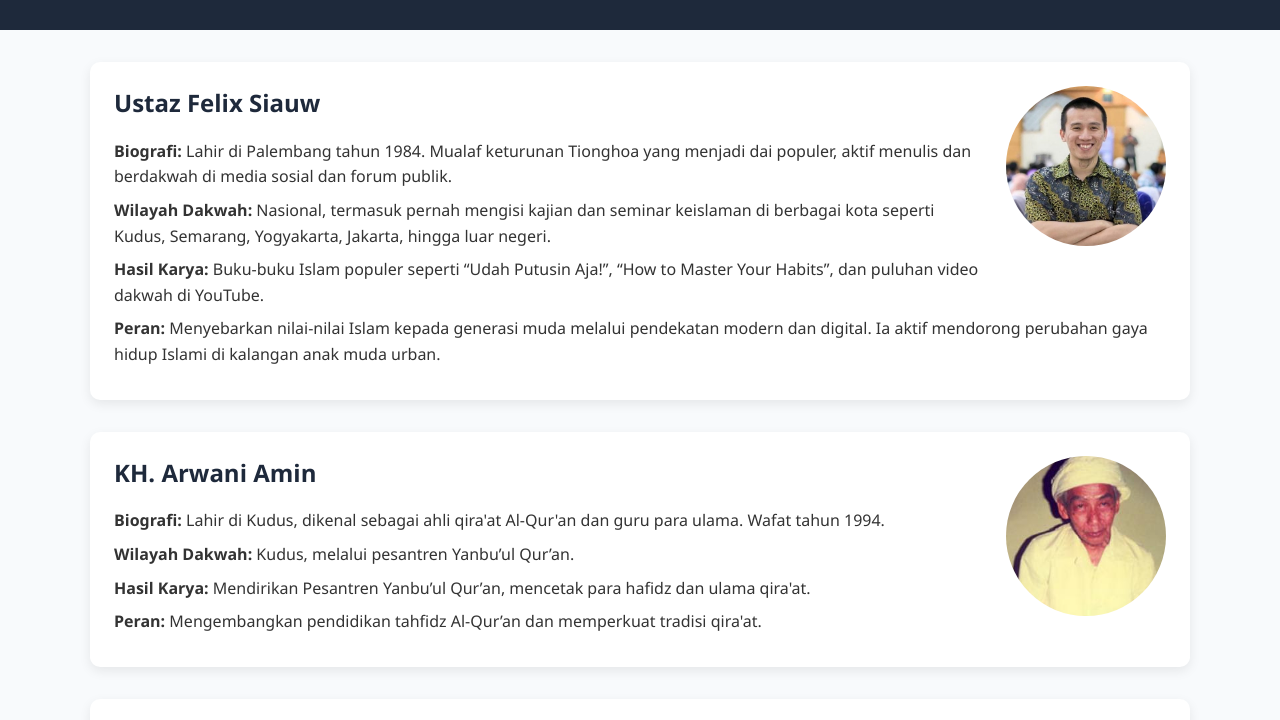
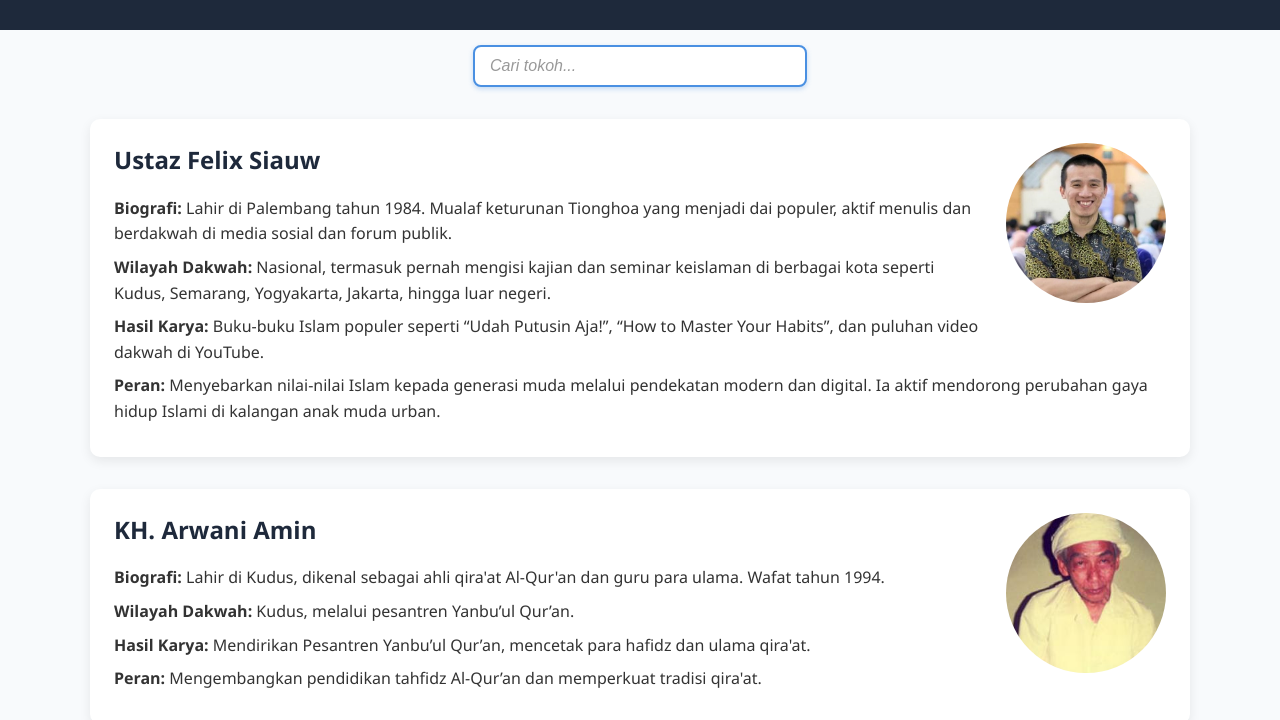
Before and after one commit to Arjaaa/PASPABP, a plain HTML site: page index.html in a window 1280 px wide. Shown: the part 104-824 px from the top of the page. Drawn offline with Linux system fonts and the light colour scheme.

Commit message:
menambahkan logo dan fitur search

```diff
--- a/index.html
+++ b/index.html
@@ -3,6 +3,7 @@
   <head>
     <meta charset="UTF-8" />
     <meta name="viewport" content="width=device-width, initial-scale=1.0" />
+    <link rel="icon" href="img/logo.png" type="image/png" />
     <title>Tokoh Islam Lokal Kudus</title>
     <link rel="stylesheet" href="style.css" />
   </head>
@@ -10,7 +11,9 @@
     <header>
       <h1>Tokoh Islam Lokal Kudus Pasca Kemerdekaan</h1>
     </header>
-
+    <div class="search-wrapper">
+      <input type="text" id="searchInput" placeholder="Cari tokoh..." onkeyup="searchTokoh()" />
+    </div>
     <div class="container">
       <div class="card">
         <img src="img/felix.png" alt="Ustaz Felix Siauw" />
@@ -21,7 +24,6 @@
         <p><strong>Peran:</strong> Menyebarkan nilai-nilai Islam kepada generasi muda melalui pendekatan modern dan digital. Ia aktif mendorong perubahan gaya hidup Islami di kalangan anak muda urban.</p>
       </div>
 
-      <!-- Tokoh 2 -->
       <div class="card">
         <img src="img/arwani_amin.png" alt="KH. Arwani Amin" />
         <h2>KH. Arwani Amin</h2>
@@ -40,7 +42,6 @@
         <p><strong>Peran:</strong> Menghidupkan tradisi tafsir klasik, memperkenalkan Islam yang cerdas, sejuk, dan bersumber dari pesantren.</p>
       </div>
 
-      <!-- Tokoh 4 -->
       <div class="card">
         <img src="img/kh_yahya.png" alt="KH. Yahya Cholil Staquf" />
         <h2>KH. Yahya Cholil Staquf</h2>
@@ -50,7 +51,6 @@
         <p><strong>Peran:</strong> Membawa Islam Nusantara ke panggung global dan memperkuat peran Islam moderat Indonesia.</p>
       </div>
 
-      <!-- Tokoh 5 -->
       <div class="card">
         <img src="img/gus-mus.png" alt="KH. Ahmad Mustofa Bisri (Gus Mus)" />
         <h2>KH. Ahmad Mustofa Bisri (Gus Mus)</h2>
@@ -60,5 +60,24 @@
         <p><strong>Peran:</strong> Tokoh Islam damai, pelopor Islam Nusantara, aktif dalam dakwah kebudayaan.</p>
       </div>
     </div>
+    <script>
+      function searchTokoh() {
+        const input = document.getElementById("searchInput");
+        const filter = input.value.toLowerCase();
+        const container = document.querySelector(".container");
+        const cards = container.getElementsByClassName("card");
+
+        for (let i = 0; i < cards.length; i++) {
+          const h2 = cards[i].getElementsByTagName("h2")[0];
+          const textValue = h2.textContent || h2.innerText;
+
+          if (textValue.toLowerCase().indexOf(filter) > -1) {
+            cards[i].style.display = "";
+          } else {
+            cards[i].style.display = "none";
+          }
+        }
+      }
+    </script>
   </body>
 </html>
--- a/style.css
+++ b/style.css
@@ -59,3 +59,32 @@ header {
     margin: 0 auto 1rem;
   }
 }
+.search-wrapper {
+  width: 100%;
+  display: flex;
+  justify-content: center; /* Posisikan ke kanan */
+  padding: 15px 20px 0 20px; /* padding atas dan samping */
+  box-sizing: border-box;
+}
+
+#searchInput {
+  width: 300px;
+  max-width: 100%;
+  padding: 10px 15px;
+  font-size: 16px;
+  border: 2px solid #4a90e2;
+  border-radius: 8px;
+  box-shadow: 0 2px 5px rgba(74, 144, 226, 0.3);
+  transition: border-color 0.3s ease, box-shadow 0.3s ease;
+}
+
+#searchInput:focus {
+  outline: none;
+  border-color: #357abd;
+  box-shadow: 0 0 8px rgba(53, 122, 189, 0.8);
+}
+
+#searchInput::placeholder {
+  color: #999;
+  font-style: italic;
+}
```
Also changed, not shown: img/script.js (added, +17 -0 lines), img/logo.png (added).
